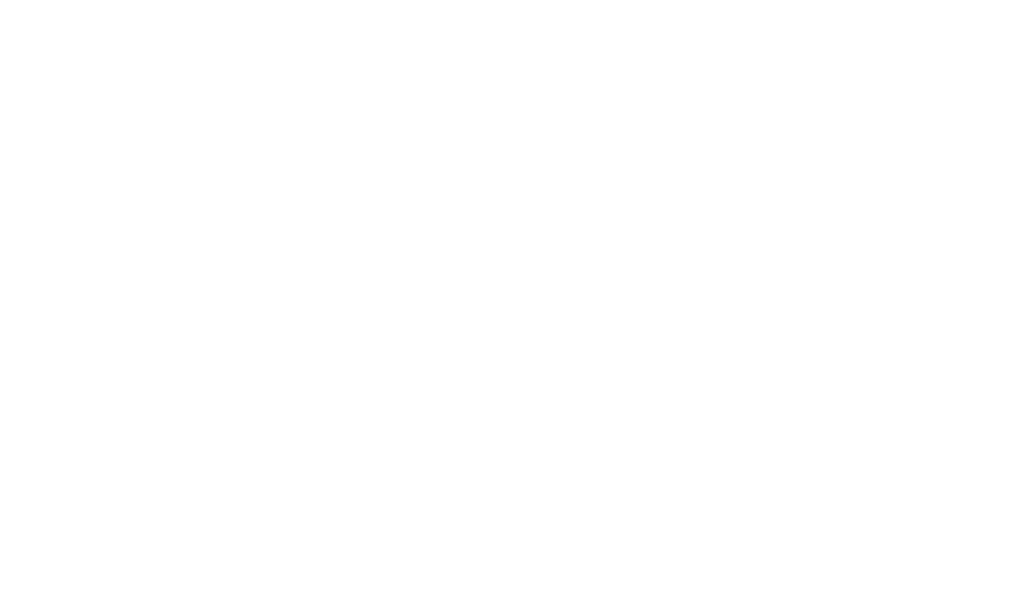
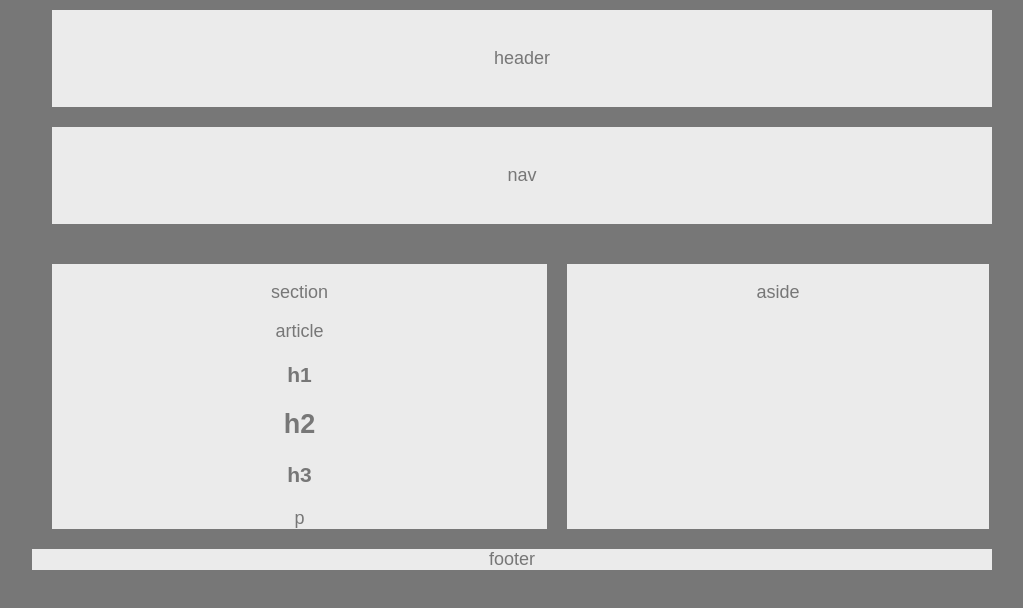
Before and after one commit to elaine-drum-female/HW-Wireframe, a plain HTML site: page index.html in a window 1280 px wide. Shown: the whole page, without its empty margins (128-1151 px from the left). Drawn offline with Linux system fonts and the light colour scheme.

Commit message:
created the styles for each box

```diff
--- a/index.html
+++ b/index.html
@@ -9,18 +9,37 @@
         <title>easier homework</title>
         <meta name="description" content="">
         <meta name="viewport" content="width=device-width, initial-scale=1">
-        <link rel="stylesheet" href="">
+        <link rel="stylesheet" href="style.css">
     </head>
     <body>
         <!--[if lt IE 7]>
             <p class="browsehappy">You are using an <strong>outdated</strong> browser. Please <a href="#">upgrade your browser</a> to improve your experience.</p>
         <![endif]-->
         <div id="container">
-            <header></header>
-            <nav></nav>
-            <section></section>
-            <aside></aside>
-            <footer></footer>
+            <header>
+                <p>header</p>
+            </header>
+            <nav>
+                <p>nav</p>
+            </nav>
+            <section>
+                <p>section</p>
+                <article>
+                    <p>article</p>
+                    <div>
+                        <h1>h1</h1>
+                        <h2>h2</h2>
+                        <h3>h3</h3>
+                    </div>
+                    <div>p</div>
+                </article>
+            </section>
+            <aside>
+                <p>aside</p>
+            </aside>
+            <footer>
+                <p>footer</p>
+            </footer>
         </div>
 
         <script src="" async defer></script>
--- a/style.css
+++ b/style.css
@@ -0,0 +1,44 @@
+body {
+    font-family:Arial, Helvetica Neue, sans-serif;
+    color:#777;
+    background:#777;
+    width:960px;
+    font-size:18px;
+    margin:10px auto;
+}
+#container {
+    width:960px;
+}
+header,
+nav,
+section,
+aside,
+footer {
+    background:#ebebeb;
+    text-align:center;
+}
+
+header,
+nav
+ {
+    padding:20px;
+    margin:0 0 20px 20px;
+}
+
+section {
+    width:495px;
+    margin:20px;
+    display:inline-block;
+    float:left;
+}
+
+aside {
+    width:422px;
+    margin-top:20px;
+    height:265px;
+    display:inline-block;
+}
+
+footer {
+    clear:both;
+}
```
